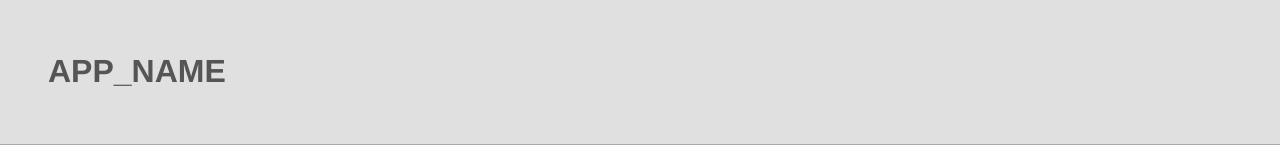
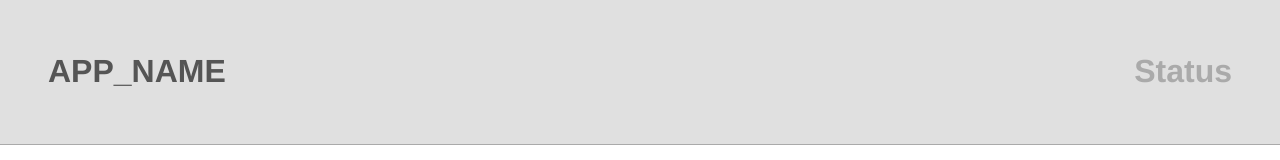
Before and after one commit to danielbeardsley/status-site, a plain HTML site: page index.html in a window 1280 px wide. Shown: the top 160 px of the page. Drawn offline with nearby package versions, Linux system fonts and the light colour scheme.

Commit message:
add 'Status' to header

```diff
--- a/index.html
+++ b/index.html
@@ -7,7 +7,7 @@
    </head>
    <body>
       <header>
-         <h1>APP_NAME</h1>
+         <h1>APP_NAME<span>Status</span></h1>
       </header>
       <section id="leader">
          <ul id="services">
--- a/style.css
+++ b/style.css
@@ -10,6 +10,13 @@ header {
    color:#555;
    padding:2em 3em;
 }
+
+header > h1 > span {
+   color:#aaa;
+   margin-left:1em;
+   float:right
+}
+
 @media (max-width: 500px) {
    header {
       padding:1em 2em;
```
